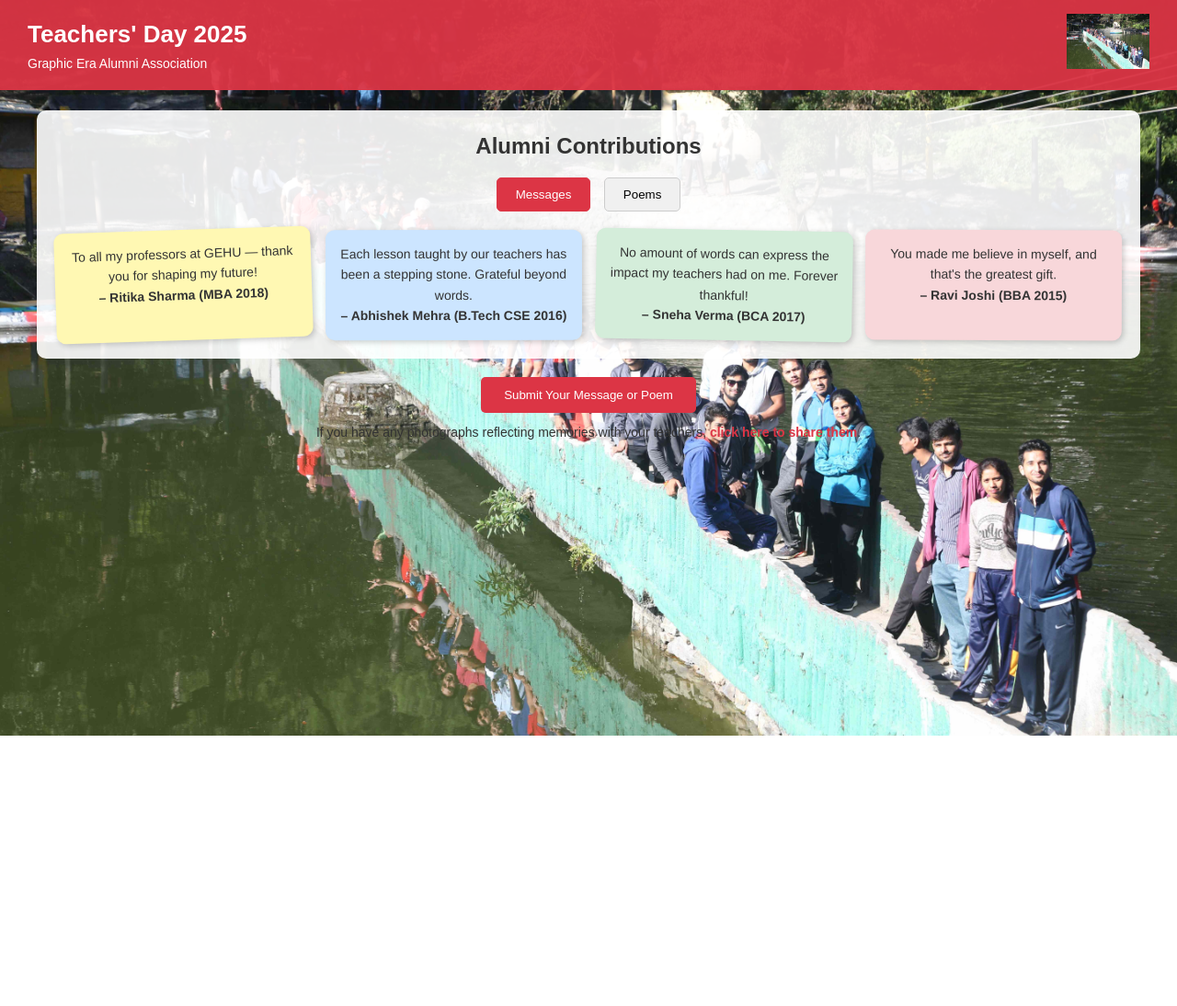
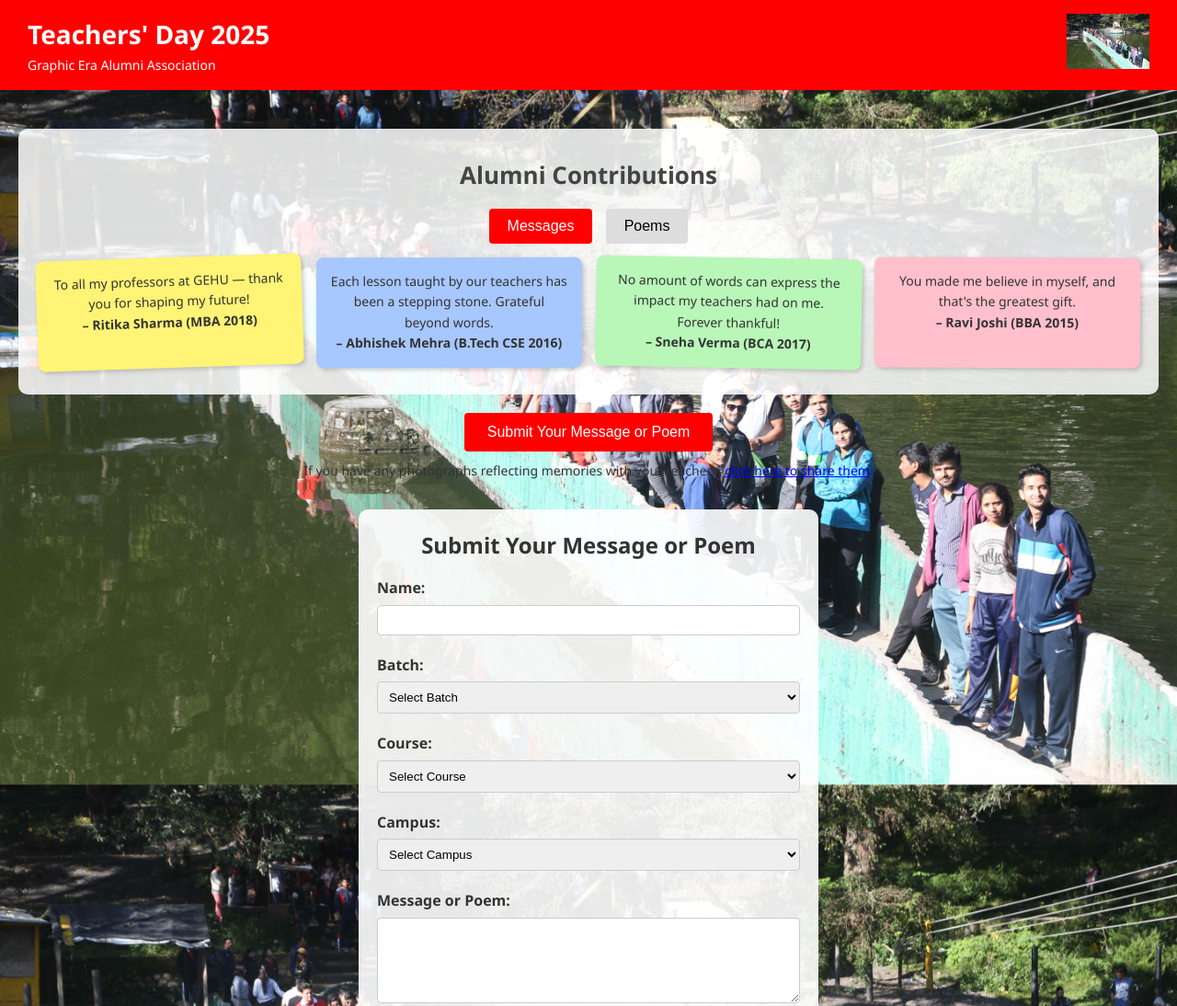
Before and after one commit to BhaskarJoc/teachers-day-testimonials, a plain HTML site: page index.html in a window 1280 px wide. Shown: the top 1094 px of the page at 92% size. Before the commit the page ends 800 px from the top, so only its background shows below. Drawn offline with Linux system fonts and the light colour scheme.

Commit message:
Update styles.css

```diff
--- a/styles.css
+++ b/styles.css
@@ -1,18 +1,17 @@
-/* General Reset */
+/* GENERAL STYLING */
 * {
   margin: 0;
   padding: 0;
   box-sizing: border-box;
-  font-family: 'Arial', sans-serif;
 }
 
 body {
-  background: url("New folder/KK3A0918.JPG") no-repeat center center fixed;
+  font-family: 'Segoe UI', sans-serif;
+  background: url('New folder/KK3A0918.JPG') no-repeat center center fixed;
   background-size: cover;
   color: #333;
   line-height: 1.6;
-  padding: 0;
-  margin: 0;
+  padding-top: 120px;
 }
 
 /* HEADER */
@@ -21,204 +20,195 @@ header {
   top: 0;
   left: 0;
   width: 100%;
-  background: rgba(220, 53, 69, 0.95); /* Red box */
+  background: red;
   color: white;
   display: flex;
   justify-content: space-between;
   align-items: center;
   padding: 15px 30px;
   z-index: 1000;
-  transition: all 0.4s ease-in-out;
+  transition: all 0.4s ease;
 }
 
 header.scrolled {
-  padding: 8px 20px;
-  background: rgba(200, 0, 0, 0.9);
+  background: darkred;
+  padding: 10px 25px;
 }
 
 header h1 {
-  font-size: 26px;
+  margin: 0;
+  font-size: 28px;
+  transition: font-size 0.4s ease;
 }
 
 header p {
+  margin: 0;
   font-size: 14px;
 }
 
-.header-right .logo {
+header.scrolled h1 {
+  font-size: 20px;
+}
+
+.logo {
   height: 60px;
   width: auto;
-  transition: transform 0.3s ease-in-out;
+  transition: height 0.4s ease;
 }
 
 header.scrolled .logo {
   height: 45px;
 }
 
-/* SECTION */
+/* TESTIMONIAL SECTION */
 .testimonials-section {
-  margin-top: 120px;
-  padding: 20px;
   text-align: center;
-  background: rgba(255, 255, 255, 0.9);
+  padding: 30px 20px;
+  background: rgba(255, 255, 255, 0.85);
+  margin: 20px;
   border-radius: 10px;
-  max-width: 1200px;
-  margin-left: auto;
-  margin-right: auto;
 }
 
 .testimonials-section h2 {
   margin-bottom: 15px;
-  font-size: 24px;
-  color: #333;
+  font-size: 26px;
+  color: #444;
 }
 
 /* TAB BUTTONS */
 .tab-buttons {
-  margin-bottom: 20px;
+  margin-bottom: 15px;
 }
 
 .tab-button {
-  background: #f0f0f0;
-  border: 1px solid #ccc;
+  background: #ddd;
+  border: none;
   padding: 10px 20px;
+  cursor: pointer;
   margin: 0 5px;
-  cursor: pointer;
-  border-radius: 5px;
-  transition: background 0.3s ease;
+  font-size: 16px;
+  border-radius: 4px;
+  transition: background 0.3s;
 }
 
 .tab-button.active {
-  background: #dc3545;
+  background: red;
   color: white;
-  border: 1px solid #dc3545;
+}
+
+.tab-button:hover {
+  background: #bbb;
 }
 
 /* STICKY NOTES */
 .testimonial-grid {
   display: grid;
-  grid-template-columns: repeat(auto-fit, minmax(220px, 1fr));
+  grid-template-columns: repeat(auto-fit, minmax(200px, 1fr));
   gap: 15px;
-  margin-top: 20px;
+  margin-top: 15px;
 }
 
 .sticky-note {
+  background: yellow;
   padding: 15px;
-  border-radius: 10px;
   font-size: 14px;
-  position: relative;
+  border-radius: 8px;
+  box-shadow: 2px 2px 5px rgba(0, 0, 0, 0.2);
   transform: rotate(var(--tilt, 0deg));
-  box-shadow: 2px 2px 6px rgba(0, 0, 0, 0.2);
-  transition: transform 0.3s ease;
-  white-space: pre-line;
+  transition: transform 0.3s;
 }
 
-.sticky-yellow {
-  background: #fff8b3;
-}
-
-.sticky-blue {
-  background: #cce5ff;
-}
-
-.sticky-green {
-  background: #d4edda;
-}
-
-.sticky-pink {
-  background: #f8d7da;
-}
+.sticky-yellow { background: #fff475; }
+.sticky-blue { background: #a7c7ff; }
+.sticky-green { background: #b8f7b8; }
+.sticky-pink { background: #ffc0cb; }
 
 /* POEMS */
 .poem-grid {
   display: grid;
   grid-template-columns: repeat(auto-fit, minmax(250px, 1fr));
   gap: 15px;
-  margin-top: 20px;
 }
 
 .poem-card {
-  background: #fdfdfd;
+  background: white;
+  border: 1px solid #ddd;
+  border-radius: 8px;
   padding: 15px;
-  border: 1px solid #eee;
-  border-radius: 10px;
   text-align: left;
-  box-shadow: 1px 1px 4px rgba(0, 0, 0, 0.1);
 }
 
 /* FORM */
+.form-section {
+  background: rgba(255, 255, 255, 0.9);
+  margin: 30px auto;
+  padding: 20px;
+  max-width: 500px;
+  border-radius: 10px;
+}
+
+.form-section h2 {
+  text-align: center;
+  margin-bottom: 15px;
+}
+
+.form-section label {
+  display: block;
+  margin: 10px 0 5px;
+  font-weight: bold;
+}
+
+.form-section input,
+.form-section select,
+.form-section textarea {
+  width: 100%;
+  padding: 8px;
+  margin-bottom: 10px;
+  border: 1px solid #ccc;
+  border-radius: 4px;
+}
+
+.form-section button {
+  background: red;
+  color: white;
+  border: none;
+  padding: 10px 15px;
+  width: 100%;
+  font-size: 16px;
+  border-radius: 4px;
+  cursor: pointer;
+}
+
+.form-section button:hover {
+  background: darkred;
+}
+
+/* SUBMIT BUTTON + PHOTO NOTE */
 .submit-button-container {
   text-align: center;
-  margin: 20px;
+  margin: 20px 0;
 }
 
 .submit-button {
-  background: #dc3545;
+  background: red;
   color: white;
+  border: none;
   padding: 12px 25px;
-  border: none;
-  border-radius: 5px;
+  border-radius: 4px;
+  font-size: 16px;
   cursor: pointer;
-  transition: background 0.3s ease;
 }
 
 .submit-button:hover {
-  background: #b02a37;
+  background: darkred;
 }
 
 .photo-note {
+  margin-top: 10px;
   font-size: 14px;
-  margin-top: 10px;
 }
 
 .photo-note a {
-  color: #dc3545;
-  font-weight: bold;
-  text-decoration: none;
-}
-
-.photo-note a:hover {
+  color: blue;
   text-decoration: underline;
 }
-
-/* FORM SECTION */
-.form-section {
-  display: none;
-  background: rgba(255, 255, 255, 0.95);
-  max-width: 600px;
-  margin: 20px auto;
-  padding: 20px;
-  border-radius: 10px;
-  box-shadow: 0px 2px 8px rgba(0, 0, 0, 0.1);
-}
-
-.form-section.show {
-  display: block;
-}
-
-form label {
-  display: block;
-  margin-top: 10px;
-  font-weight: bold;
-}
-
-form input,
-form select,
-form textarea,
-form button {
-  width: 100%;
-  margin-top: 5px;
-  padding: 8px;
-  border: 1px solid #ccc;
-  border-radius: 5px;
-}
-
-form button {
-  margin-top: 15px;
-  background: #dc3545;
-  color: white;
-  cursor: pointer;
-}
-
-form button:hover {
-  background: #b02a37;
-}
```
